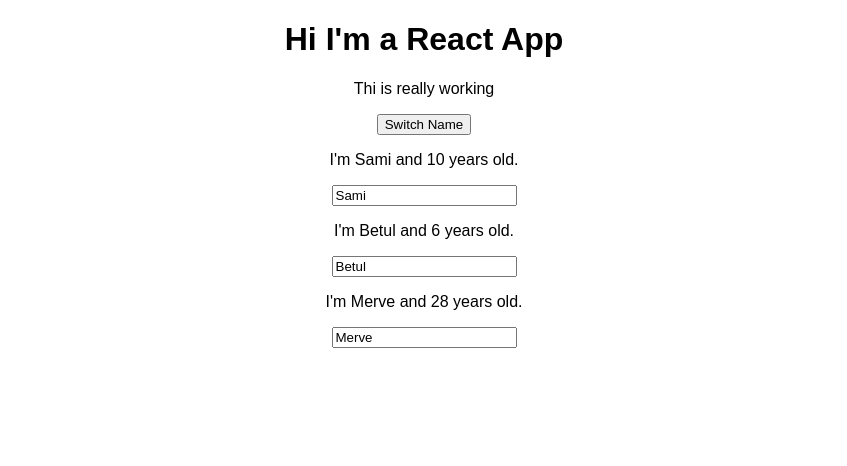
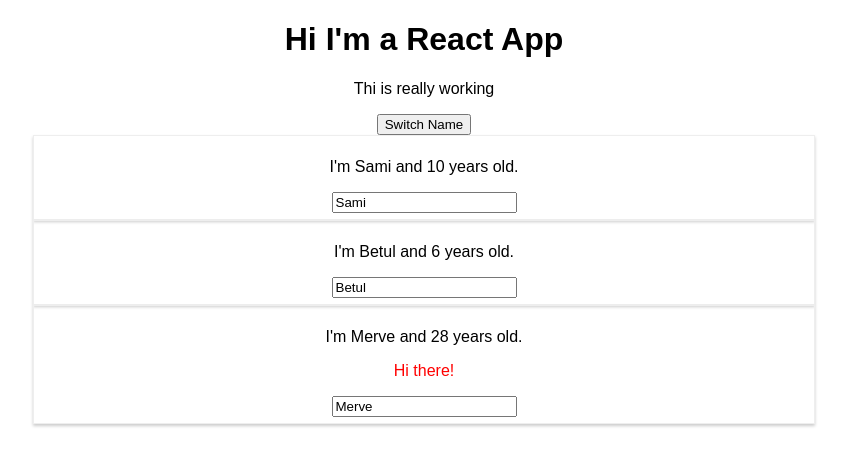
Before and after one commit to mhatiboglu/react-complete-guide, a React (Create React App) app: page / in a window 1280 px wide. Shown: the top 466 px of the page, without its empty margins (216-1063 px from the left). Built offline with nearby package versions, Linux system fonts and the light colour scheme.

Commit message:
Add inline style

```diff
--- a/src/App.js
+++ b/src/App.js
@@ -43,7 +43,7 @@
         <Person name={this.state.persons[0].name} age={this.state.persons[0].age}/>
         <Person name={this.state.persons[1].name} age={this.state.persons[1].age}
           changed={this.nameChangedHandler} />
-        <Person name={this.state.persons[2].name} age={this.state.persons[2].age} />
+        <Person name={this.state.persons[2].name} age={this.state.persons[2].age}> Hi there!</Person>
       </div>
     );
   }
--- /dev/null
+++ b/src/Person/Person.css
@@ -0,0 +1,8 @@
+.Person {
+    width: 60%;
+    margin: auto;
+    border: 1px solid #eee;
+    box-shadow: 0 2px 3px #ccc;
+    padding: 6px;
+    text-align: center;
+}
--- a/src/Person/Person.js
+++ b/src/Person/Person.js
@@ -1,11 +1,11 @@
 import React from 'react';
-
+import './Person.css';
 
  const Person = (props) => {
      return  (
-     <div>
+     <div className='Person'>
          <p>I'm {props.name} and {props.age} years old.  </p>
-     <p>{props.children}</p>
+     <p style={{color:'red'}}>{props.children}</p>
      <input type= 'text' onChange={props.changed} value={props.name}/>
     </div> )
  }
```
